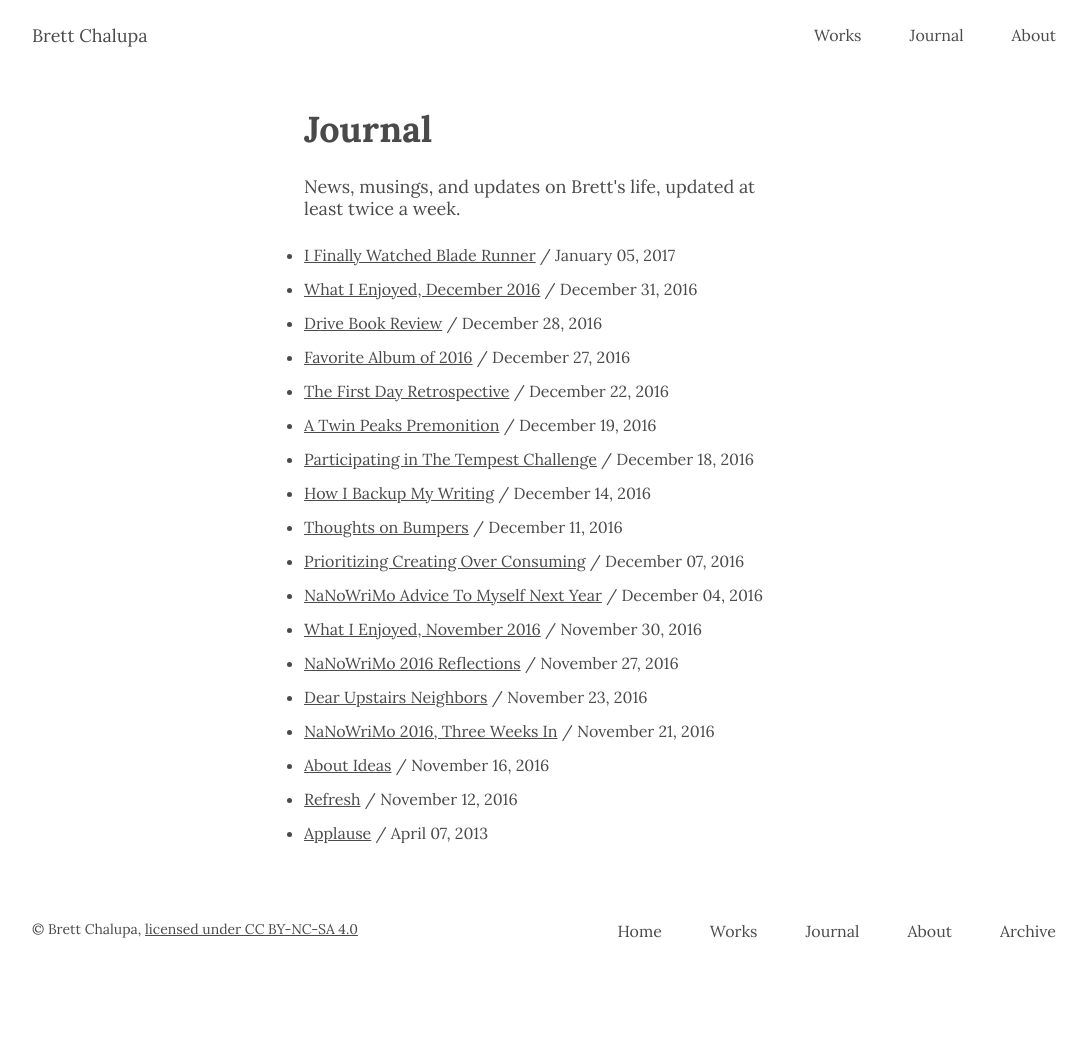
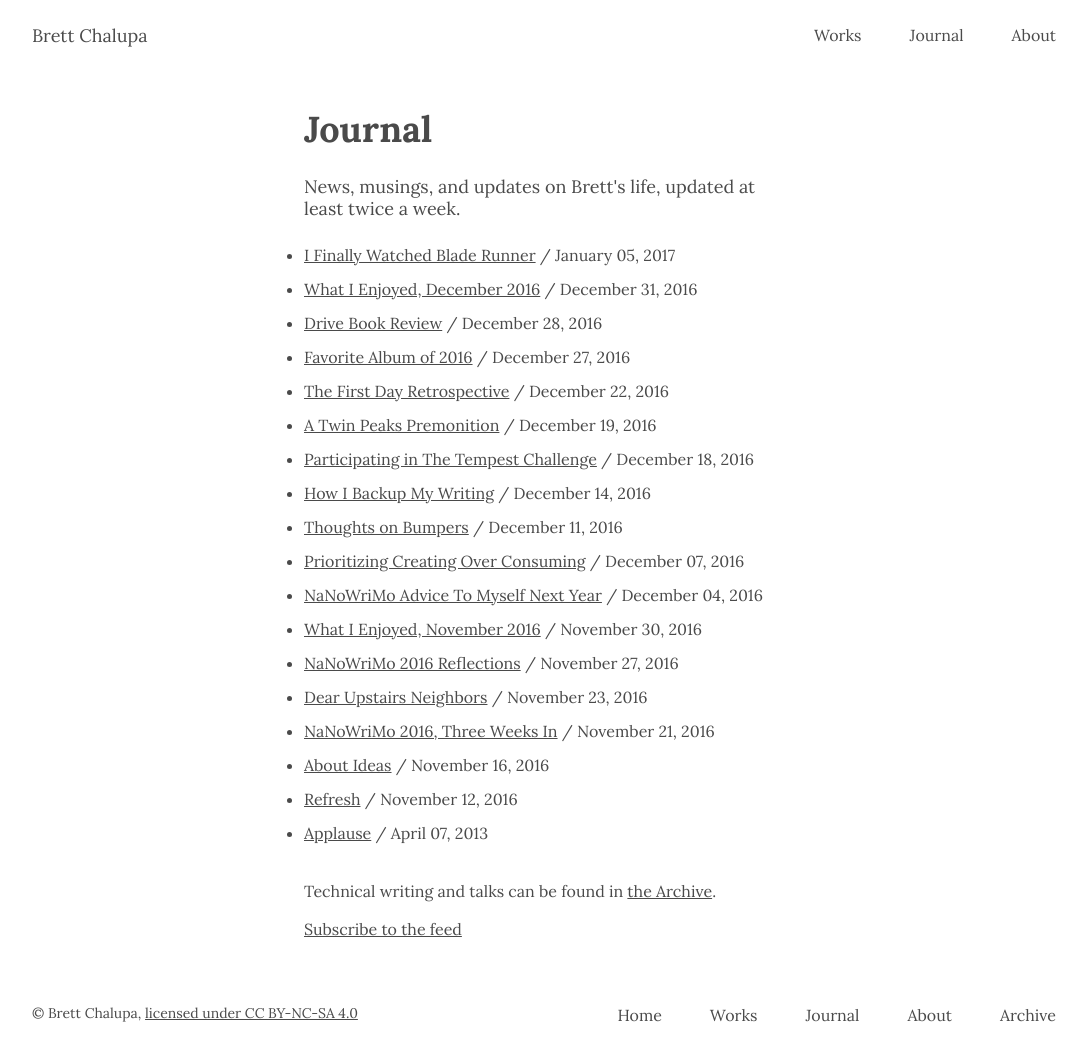
Before and after one commit to brettchalupa/brettchalupa.github.io, a Jekyll site: the page built from journal.html, in a window 1280 px wide. Shown: the whole page, without its empty margins (96-1183 px from the left). Built offline with Jekyll 4.4.1, drawn with Linux system fonts in a browser that asks for light colours; a script that is not in the unit is left out; before the commit the page ends 978 px from its top, so only the background shows below that.

Commit message:
Add link to Archive & Feed on Journal page
This makes it so that the Archive is hopefully easier to find, as well
as the subscribe link.

```diff
--- a/journal.html
+++ b/journal.html
@@ -58,5 +58,8 @@ layout: default
         {% endunless %}
       {% endfor %}
     </ul>
+
+    <p>Technical writing and talks can be found in <a href='/archive/'>the Archive</a>.</p>
+    <p><a href='http://www.brettchalupa.com/feed.xml'>Subscribe to the feed</a></p>
   </div>
 </div>
```
